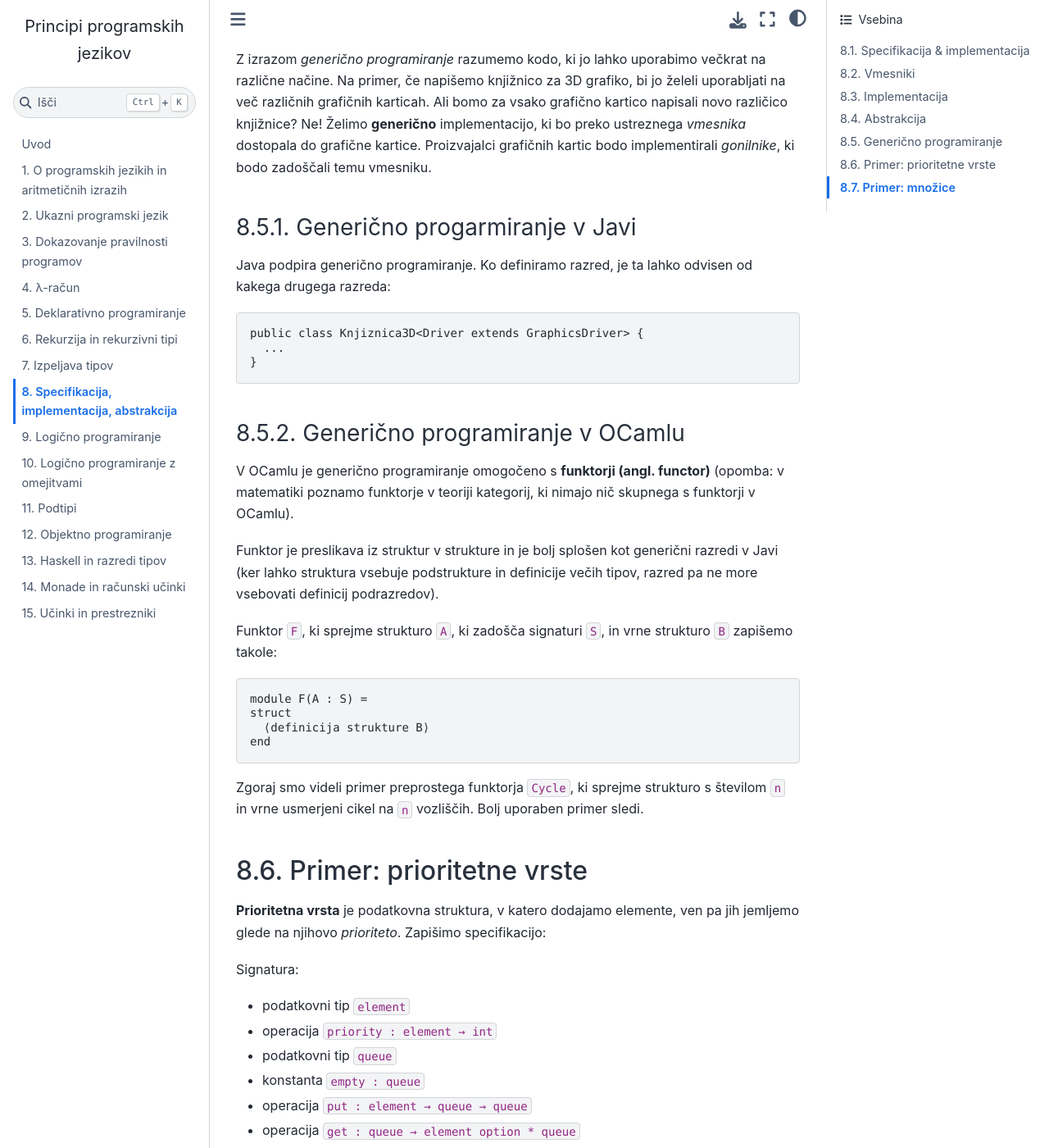
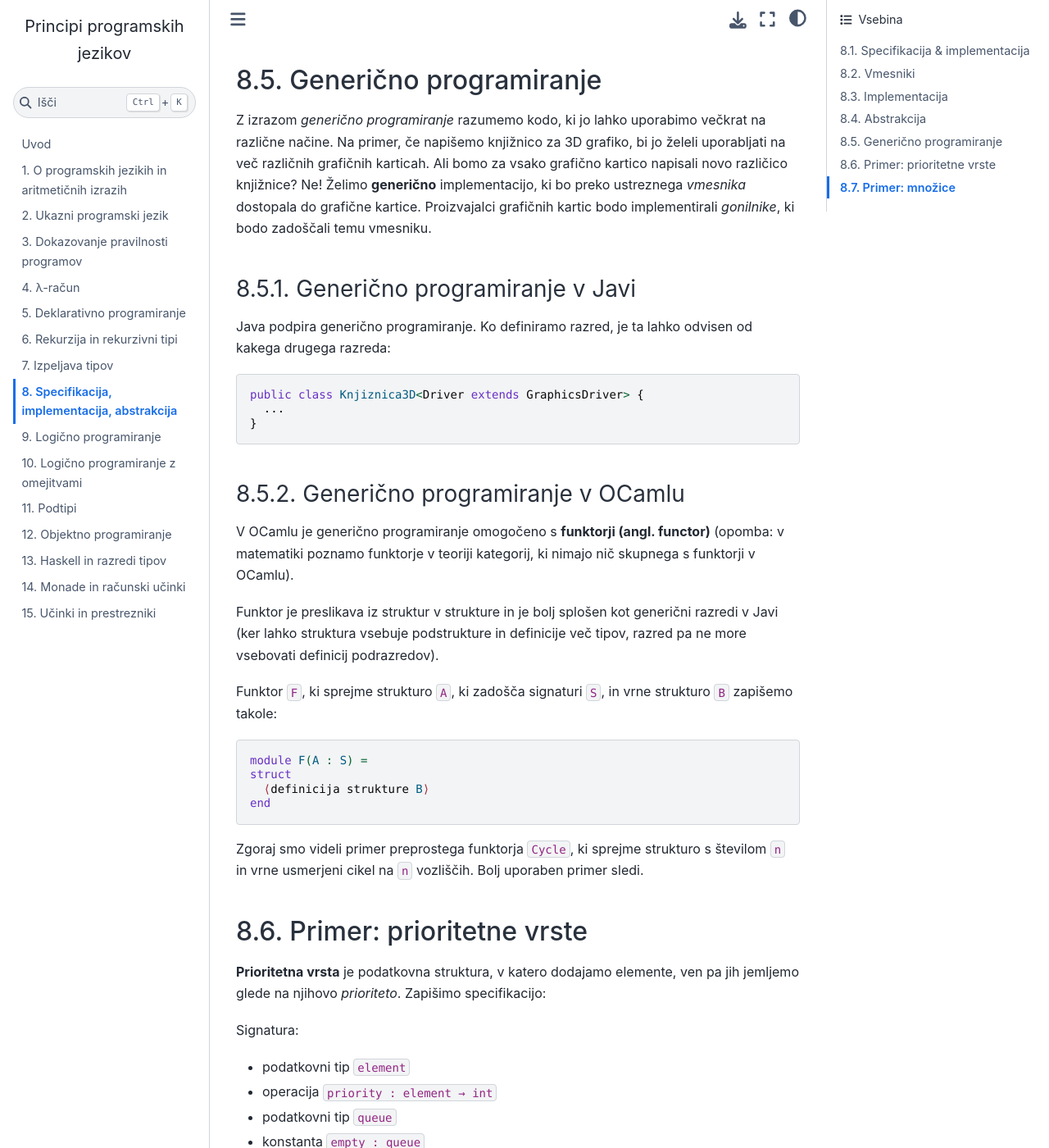
Before and after one commit to andrejbauer/ppj-skripta, a Jupyter Book: the page built from 08-abstrakcija/08-abstrakcija.md, in a window 1280 px wide and 1400 px high, scrolled down 4713 px. Shown: the whole window at 82% size. Built offline with Jupyter Book 1.0.4 settings and Sphinx 7.4.7 and the Sphinx Book theme 1.1.4, drawn with Linux system fonts in a browser that asks for light colours; some of the changed text lies outside the part shown.

Commit message:
spell check

````diff
--- a/08-abstrakcija/08-abstrakcija.md
+++ b/08-abstrakcija/08-abstrakcija.md
@@ -78,25 +80,31 @@
 
 V Javi je specifikacija `S` podana z vmesnikom
 
-    public interface S {
-       ...
-    }
+```java
+public interface S {
+   ...
+}
+```
 
 v katerem lahko naštejemo metode. Tipe, ki nastopajo v specifikaciji, podamo kot
 generične razrede. Na primer, vmesnik za grupo bi zapisali takole:
 
-    public interface Group<G> {
-        public G getUnit();
-        public G multiply(G x, G y);
-        public G inverse(G x);
-    }
+```java
+public interface Group<G> {
+    public G getUnit();
+    public G multiply(G x, G y);
+    public G inverse(G x);
+}
+```
 
 Vmesnik za usmerjeni graf:
 
-    public interface Graph<V, E> {
-        public V src(E e);
-        public V trg(E e);
-    }
+```java
+public interface Graph<V, E> {
+   public V src(E e);
+   public V trg(E e);
+}
+```
 
 Seveda v praksi nihče ne piše takih vmesnikov, tu samo razmišljamo o zvezi med
 matematičnimi signaturami in vmesniki v programskih jezikih. Kasneje bomo videli
@@ -108,24 +116,27 @@
 V OCamlu lahko podamo poljubno signaturo (tipe in vrednost), ne moremo pa zapisati
 aksiomov, ki jim zadoščajo. Takole zapišemo signaturo za grupo:
 
-    module type GROUP =
-    sig
-      type g
-      val mul : g * g -> g
-      val inv : g -> g
-      val e : g
-    end
+```ocaml
+module type GROUP =
+sig
+  type g
+  val mul : g * g -> g
+  val inv : g -> g
+  val e : g
+end
+```
 
 In takole za usmerjeni graf:
 
-    module type DIRECTED_GRAPH =
-    sig
-      type v
-      type e
-      val src : e -> v
-      val trg : e -> v
-    end
-
+```
+module type DIRECTED_GRAPH =
+sig
+  type v
+  type e
+  val src : e -> v
+  val trg : e -> v
+end
+```
 
 ## Implementacija
 
@@ -136,11 +147,13 @@
 
 V Javi implementiramo vmesnik `I` tako, da definiramo razred `C`, ki mu zadošča:
 
-    public class C implements I {
-       ...
-    }
+```
+public class C implements I {
+   ...
+}
+```
 
-Razred lahko hkrati zadošča večim vmesnikom. (Opomba: podrazredi so mehanizem, ki
+Razred lahko hkrati zadošča več vmesnikom. (Opomba: podrazredi so mehanizem, ki
 se *ne* uporablja za specifikacijo.)
 
 ### Implementacija v OCamlu
@@ -197,14 +210,16 @@
 Proizvajalci grafičnih kartic bodo implementirali *gonilnike*, ki bodo zadoščali
 temu vmesniku.
 
-### Generično progarmiranje v Javi
+### Generično programiranje v Javi
 
 Java podpira generično programiranje. Ko definiramo razred, je ta lahko odvisen
 od kakega drugega razreda:
 
-    public class Knjiznica3D<Driver extends GraphicsDriver> {
-      ...
-    }
+```java
+public class Knjiznica3D<Driver extends GraphicsDriver> {
+  ...
+}
+```
 
 ### Generično programiranje v OCamlu
 
@@ -213,16 +228,18 @@
 skupnega s funktorji v OCamlu).
 
 Funktor je preslikava iz struktur v strukture in je bolj splošen kot generični
-razredi v Javi (ker lahko struktura vsebuje podstrukture in definicije večih
+razredi v Javi (ker lahko struktura vsebuje podstrukture in definicije več
 tipov, razred pa ne more vsebovati definicij podrazredov).
 
 Funktor `F`, ki sprejme strukturo `A`, ki zadošča signaturi `S`, in vrne
 strukturo `B` zapišemo takole:
 
-    module F(A : S) =
-    struct
-      ⟨definicija strukture B⟩
-    end
+```ocaml
+module F(A : S) =
+struct
+  ⟨definicija strukture B⟩
+end
+```
 
 Zgoraj smo videli primer preprostega funktorja `Cycle`, ki sprejme strukturo s številom `n` in vrne usmerjeni cikel na
 `n` vozliščih. Bolj uporaben primer sledi.
````
Also changed, not shown: other parts of 08-abstrakcija/08-abstrakcija.md (+3 -1 lines).
